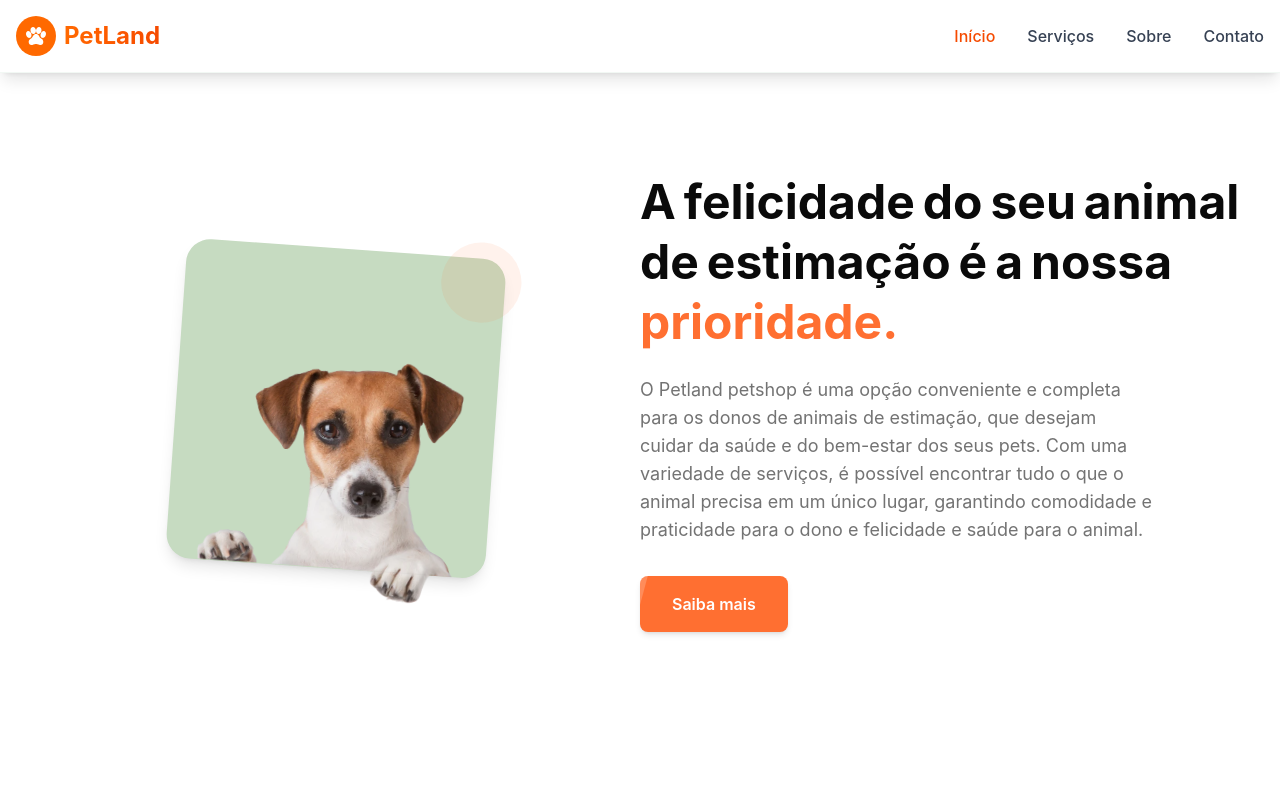
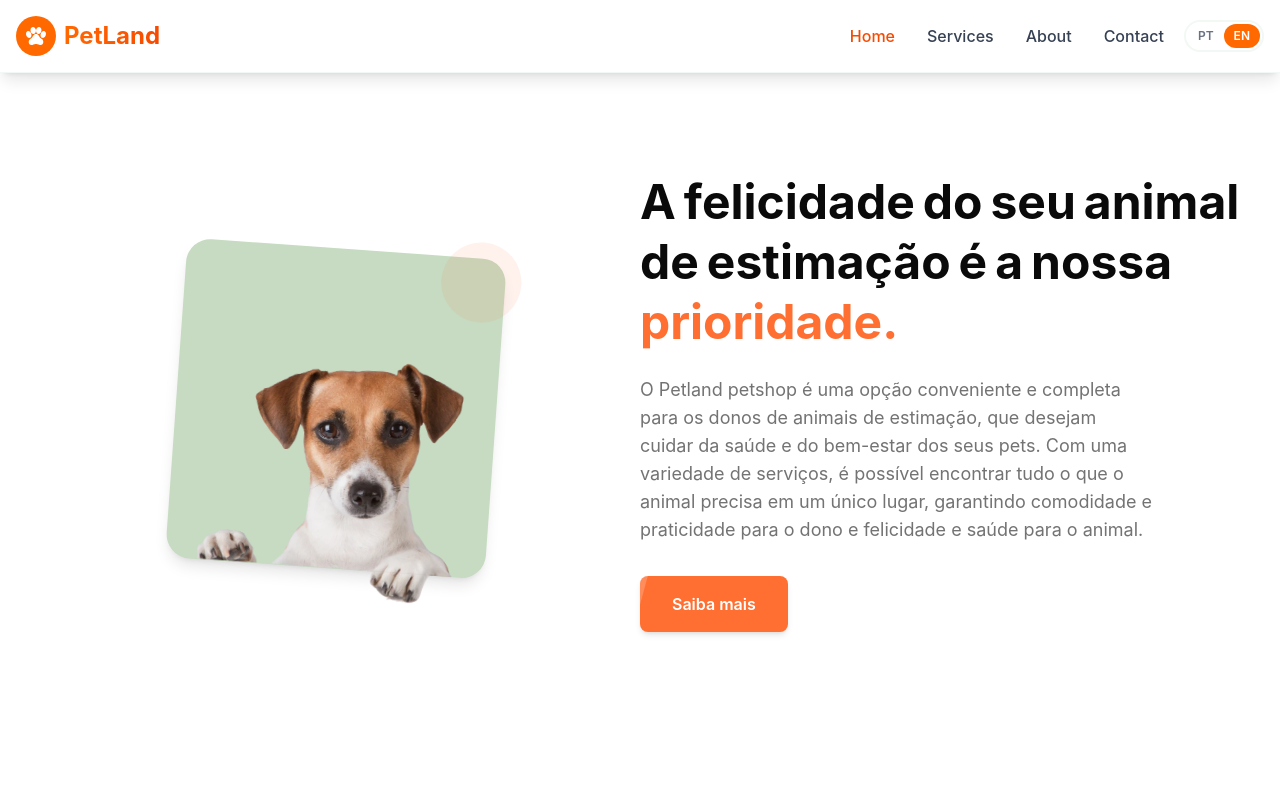
Before and after one commit to Plovatto/PetLand, a React (Vite) app: page / in a window 1280 px wide. Shown: the top 800 px of the page. Built offline with nearby package versions, Linux system fonts and the light colour scheme.

Commit message:
:sparkles: feat: add language switcher

```diff
--- a/src/components/layout/Header.tsx
+++ b/src/components/layout/Header.tsx
@@ -1,6 +1,9 @@
 import { AnimatePresence, motion } from 'framer-motion'
 import { useState } from 'react'
+import { useTranslation } from 'react-i18next'
 import logo from '@/assets/logo.svg'
+import AnimatedText from '@/components/ui/AnimatedText'
+import LanguageToggle from '@/components/ui/LanguageToggle'
 import { NAV_LINKS } from '@/constants/navigation'
 import { useIsLoading } from '@/context/LoadingContext'
 import { useTransition } from '@/context/TransitionContext'
@@ -10,6 +13,7 @@ const SECTION_IDS = NAV_LINKS.map((link) => link.href)
 
 function Header() {
   const isLoading = useIsLoading()
+  const { t } = useTranslation()
   const { isTransitioning, startTransition } = useTransition()
   const activeLink = useActiveSection(SECTION_IDS)
   const [isMobileMenuOpen, setIsMobileMenuOpen] = useState(false)
@@ -88,7 +92,10 @@ function Header() {
         <nav className="container mx-auto px-4 py-4">
           <div className="flex items-center justify-between">
             <div className="flex items-center gap-2">
-              <div className="flex h-10 w-10 items-center justify-center rounded-full bg-orange-500">
+              <div
+                data-cursor-invert
+                className="flex h-10 w-10 items-center justify-center rounded-full bg-orange-500"
+              >
                 <img src={logo} alt="PetLand Logo" className="h-6 w-6" />
               </div>
               <span className="bg-linear-to-r from-orange-500 to-orange-600 bg-clip-text text-2xl font-bold text-transparent">
@@ -96,9 +103,30 @@ function Header() {
               </span>
             </div>
 
+            <div className="flex items-center">
+              <ul className="hidden space-x-8 md:mr-5 md:flex">
+                {NAV_LINKS.map((link) => (
+                  <li key={link.href}>
+                    <a
+                      href={link.href}
+                      onClick={(event) => handleNavClick(event, link.href)}
+                      className={`font-medium transition ${
+                        activeLink === link.href
+                          ? 'text-orange-600'
+                          : 'text-gray-700 hover:text-orange-600'
+                      }`}
+                    >
+                      <AnimatedText>{t(`nav.${link.key}`)}</AnimatedText>
+                    </a>
+                  </li>
+                ))}
+              </ul>
+
+              <LanguageToggle />
+
               <button
                 onClick={() => setIsMobileMenuOpen((open) => !open)}
-              className="p-2 text-gray-700 transition hover:text-orange-600 md:hidden"
+                className="ml-2 p-2 text-gray-700 transition hover:text-orange-600 md:hidden"
                 aria-label="Menu"
                 aria-expanded={isMobileMenuOpen}
                 aria-controls="mobile-menu"
@@ -121,24 +149,7 @@ function Header() {
                   )}
                 </svg>
               </button>
-
-            <ul className="hidden space-x-8 md:flex">
-              {NAV_LINKS.map((link) => (
-                <li key={link.href}>
-                  <a
-                    href={link.href}
-                    onClick={(event) => handleNavClick(event, link.href)}
-                    className={`font-medium transition ${
-                      activeLink === link.href
-                        ? 'text-orange-600'
-                        : 'text-gray-700 hover:text-orange-600'
-                    }`}
-                  >
-                    {link.label}
-                  </a>
-                </li>
-              ))}
-            </ul>
+            </div>
           </div>
 
           <AnimatePresence>
@@ -161,13 +172,14 @@ function Header() {
                     <a
                       href={link.href}
                       onClick={(event) => handleNavClick(event, link.href)}
+                      data-cursor-invert={activeLink === link.href || undefined}
                       className={`block rounded-lg px-4 py-2 transition ${
                         activeLink === link.href
                           ? 'bg-orange-500 text-white'
                           : 'text-gray-700 hover:bg-orange-50 hover:text-orange-600'
                       }`}
                     >
-                      {link.label}
+                      <AnimatedText>{t(`nav.${link.key}`)}</AnimatedText>
                     </a>
                   </motion.li>
                 ))}
--- /dev/null
+++ b/src/components/ui/AnimatedText.tsx
@@ -0,0 +1,29 @@
+import { AnimatePresence, motion } from 'framer-motion'
+
+type AnimatedTextProps = {
+  className?: string
+  children: string
+}
+
+const TRANSITION = { duration: 0.45, ease: 'easeInOut' } as const
+
+function AnimatedText({ className, children }: AnimatedTextProps) {
+  return (
+    <span className={className} style={{ display: 'inline-grid' }}>
+      <AnimatePresence initial={false}>
+        <motion.span
+          key={children}
+          initial={{ opacity: 0, y: 8, filter: 'blur(6px)' }}
+          animate={{ opacity: 1, y: 0, filter: 'blur(0px)' }}
+          exit={{ opacity: 0, y: -8, filter: 'blur(6px)' }}
+          transition={TRANSITION}
+          style={{ gridArea: '1 / 1' }}
+        >
+          {children}
+        </motion.span>
+      </AnimatePresence>
+    </span>
+  )
+}
+
+export default AnimatedText
--- /dev/null
+++ b/src/components/ui/LanguageToggle.tsx
@@ -0,0 +1,38 @@
+import { useTranslation } from 'react-i18next'
+
+const OPTIONS: { value: 'pt' | 'en'; label: string }[] = [
+  { value: 'pt', label: 'PT' },
+  { value: 'en', label: 'EN' },
+]
+
+function LanguageToggle() {
+  const { i18n } = useTranslation()
+  const currentLanguage = i18n.language.startsWith('pt') ? 'pt' : 'en'
+
+  return (
+    <div
+      role="group"
+      aria-label="Language"
+      className="flex items-center rounded-full border-2 p-0.5"
+    >
+      {OPTIONS.map((option) => (
+        <button
+          key={option.value}
+          type="button"
+          onClick={() => i18n.changeLanguage(option.value)}
+          aria-pressed={currentLanguage === option.value}
+          data-cursor-invert={currentLanguage === option.value || undefined}
+          className={`rounded-full px-2.5 py-1 text-xs font-semibold transition ${
+            currentLanguage === option.value
+              ? 'bg-orange-500 text-white'
+              : 'text-gray-500 hover:text-orange-600'
+          }`}
+        >
+          {option.label}
+        </button>
+      ))}
+    </div>
+  )
+}
+
+export default LanguageToggle
--- a/src/constants/navigation.ts
+++ b/src/constants/navigation.ts
@@ -1,11 +1,11 @@
 export type NavLink = {
   href: string
-  label: string
+  key: 'home' | 'services' | 'about' | 'contact'
 }
 
 export const NAV_LINKS: NavLink[] = [
-  { href: '#home', label: 'Início' },
-  { href: '#servicos', label: 'Serviços' },
-  { href: '#sobre', label: 'Sobre' },
-  { href: '#contact', label: 'Contato' },
+  { href: '#home', key: 'home' },
+  { href: '#servicos', key: 'services' },
+  { href: '#sobre', key: 'about' },
+  { href: '#contact', key: 'contact' },
 ]
```
Lines whose indentation alone changed are shown as unchanged.
